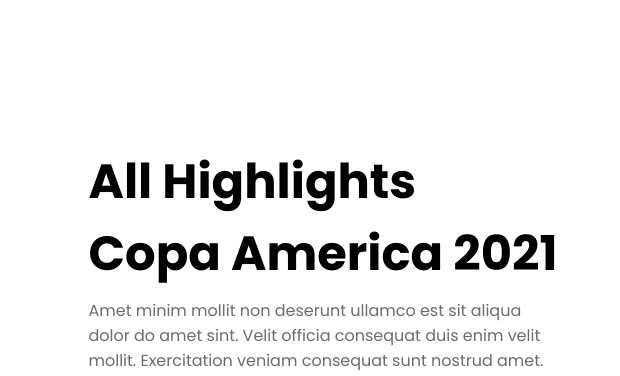
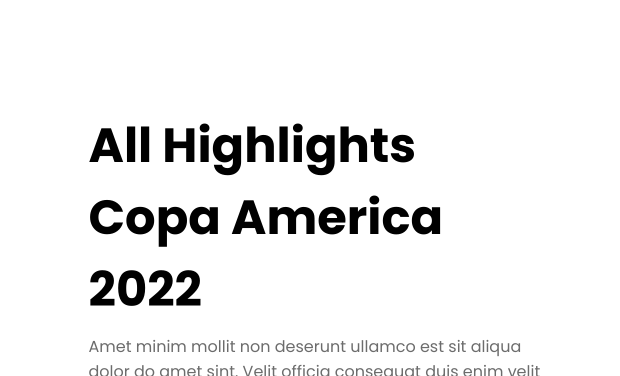
Before and after one commit to ay-on/Copa-America, a plain HTML site: page index.html in a window 1280 px wide. Shown: the part 2879-3255 px from the top of the page, 0-620 px from the left. Drawn offline with Linux system fonts and the light colour scheme.

Commit message:
Update index.html

```diff
--- a/index.html
+++ b/index.html
@@ -139,7 +139,7 @@
     <!-- highlight section -->
     <section id="highlights-section">
       <div class="highlight-info">
-        <h1>All Highlights Copa America 2021</h1>
+        <h1>All Highlights Copa America 2022</h1>
         <p>
           Amet minim mollit non deserunt ullamco est sit aliqua dolor do amet
           sint. Velit officia consequat duis enim velit mollit. Exercitation
```
